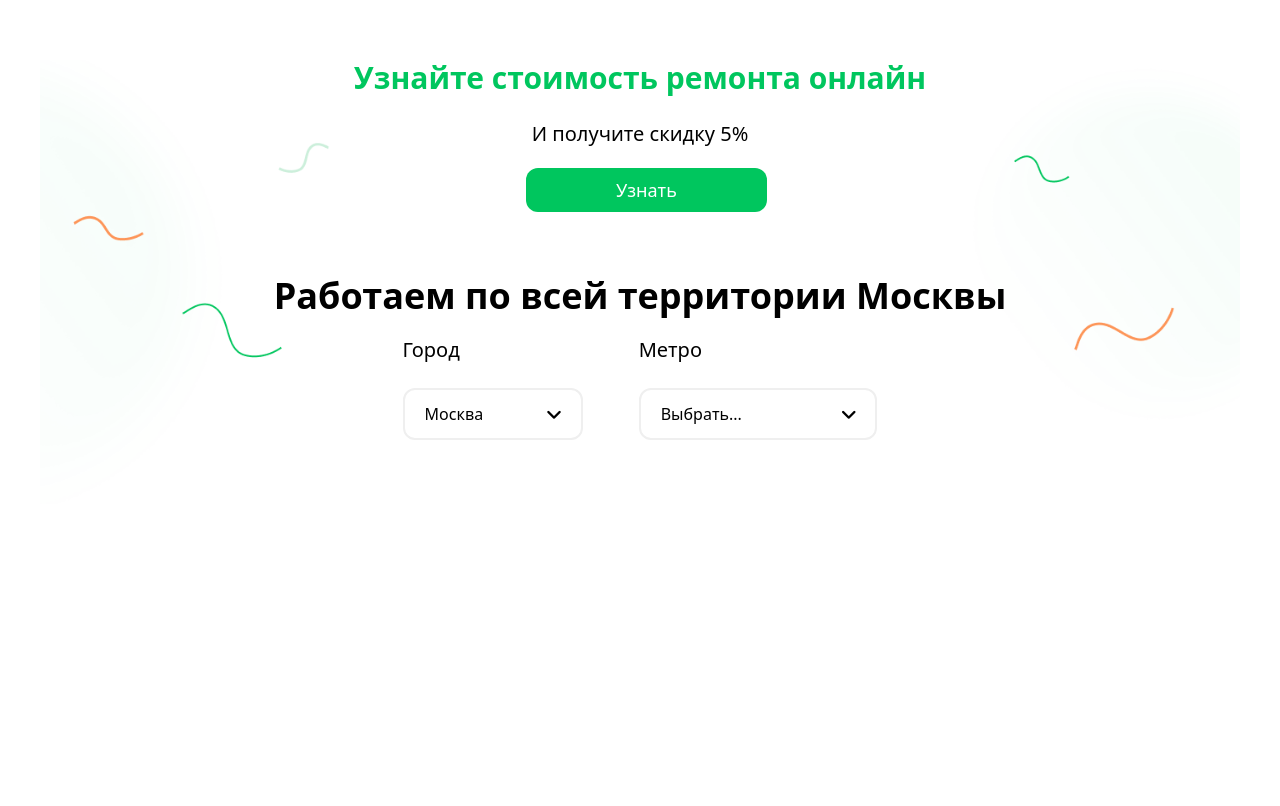
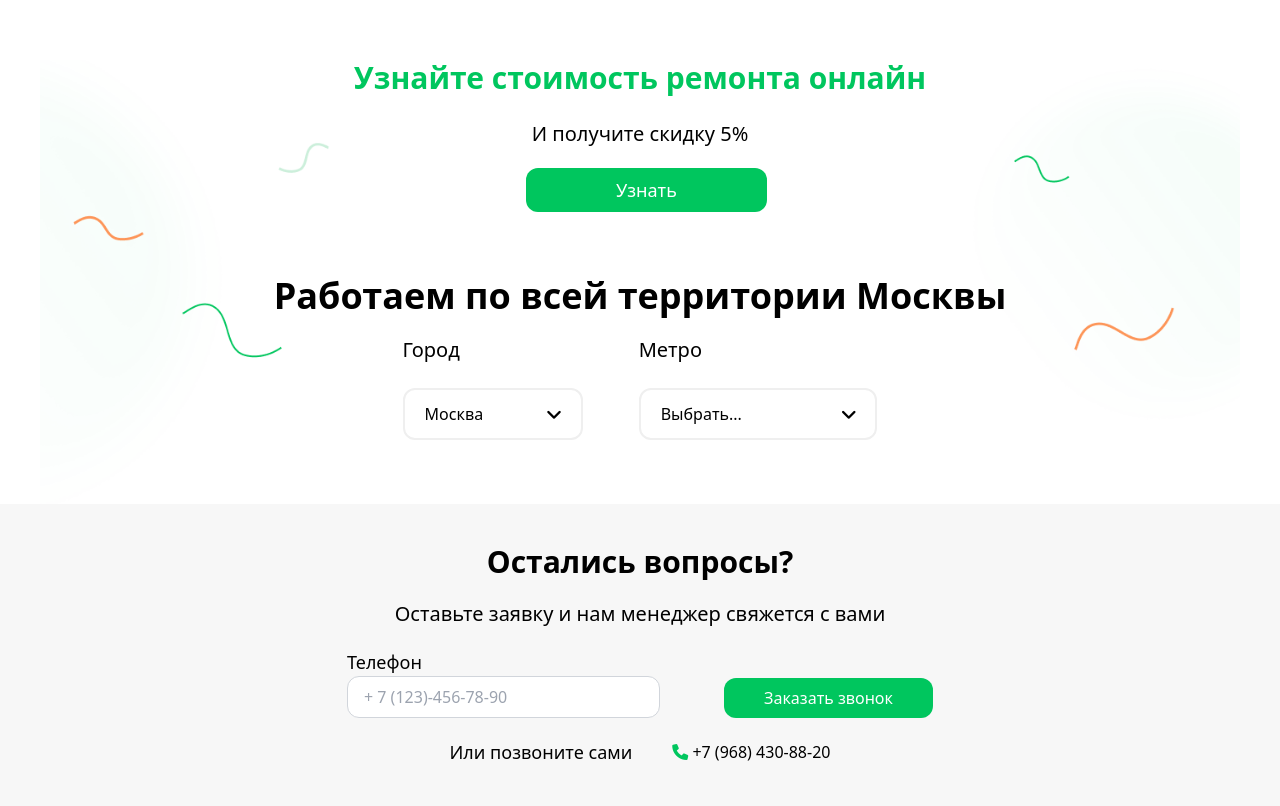
Before and after one commit to Umar777406/teamwork, a website: page src/R1.html in a window 1280 px wide. Shown: the part 1744-2550 px from the top of the page. Before the commit the page ends 2248 px from the top, so only its background shows below. Drawn offline with nearby package versions, Linux system fonts and the light colour scheme; files that its build step writes are made by us from their sources.

Commit message:
R1-section3

```diff
--- a/src/R1.html
+++ b/src/R1.html
@@ -145,6 +145,26 @@
                     </div>
                 </div>
         </section>
+
+        <section class="section3 bg-[#F7F7F7]">
+            <div class="w-[90%] lg:max-w-[1200px] m-auto py-10 space-y-5">
+                <h1 class="text-center text-3xl font-semibold">Остались вопросы?</h1>
+                <h1 class="text-xl font-medium text-center">Оставьте заявку и нам менеджер свяжется с вами</h1>
+                <div class="flex justify-center gap-10">
+                    <div class="space-y-1 flex items-center lg:gap-16 flex-col lg:flex-row">
+                        <div>
+                            <h1 class="text-lg font-medium text-center lg:text-left">Телефон</h1>
+                            <input type="text" placeholder="+ 7 (123)-456-78-90" class="border-[1px] border-gray-300 px-4 pr-16 py-2 bg-white rounded-xl">
+                        </div>
+                        <button class="lg:self-end text-base font-medium text-white bg-[#00C65E] px-10 py-2 rounded-xl">Заказать звонок</button>
+                    </div>
+                </div>
+                <div class="flex justify-center items-center lg:gap-10 gap-3">
+                    <h1 class="text-lg font-medium">Или позвоните сами</h1>
+                    <h1 class="font-medium"><i class="text-[#00C65E] fa-solid fa-phone"></i> +7 (968) 430-88-20</h1>
+                </div>
+            </div>
+        </section>
     </main>
 </body>
 
```
